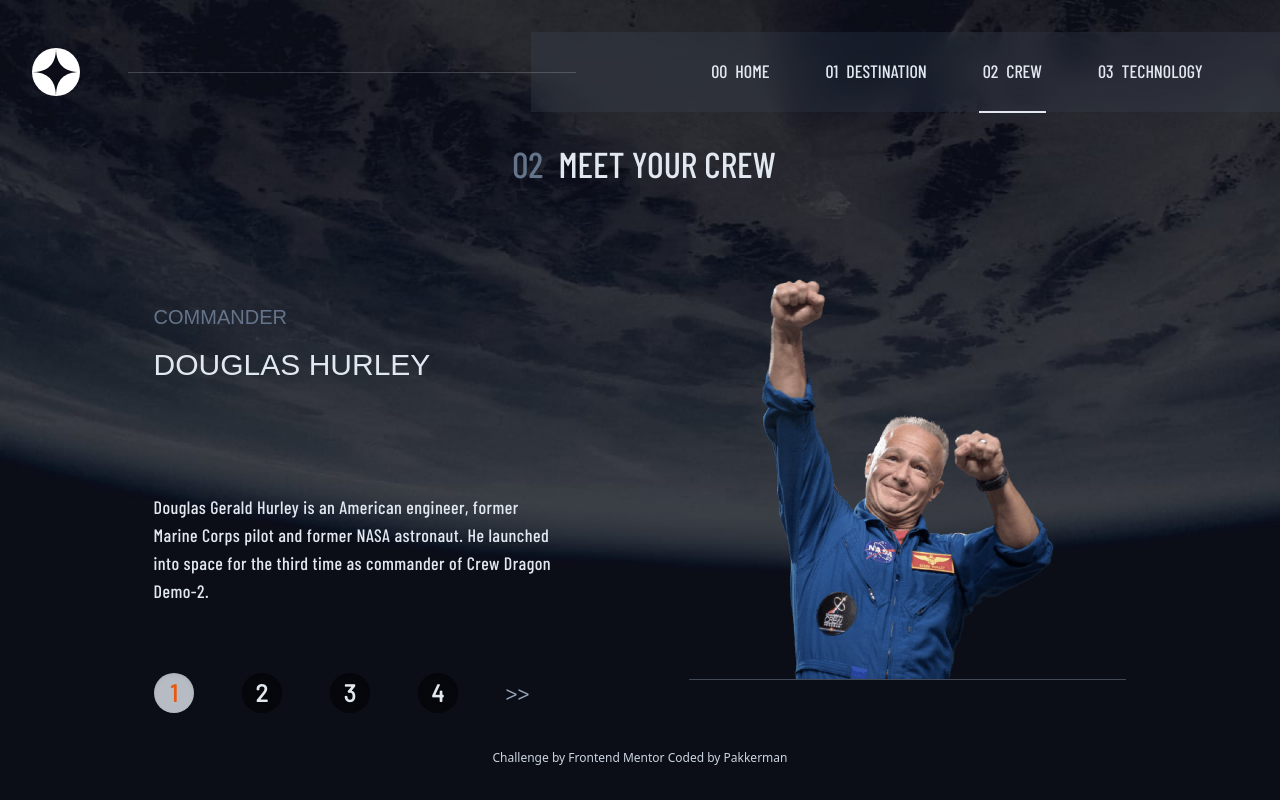
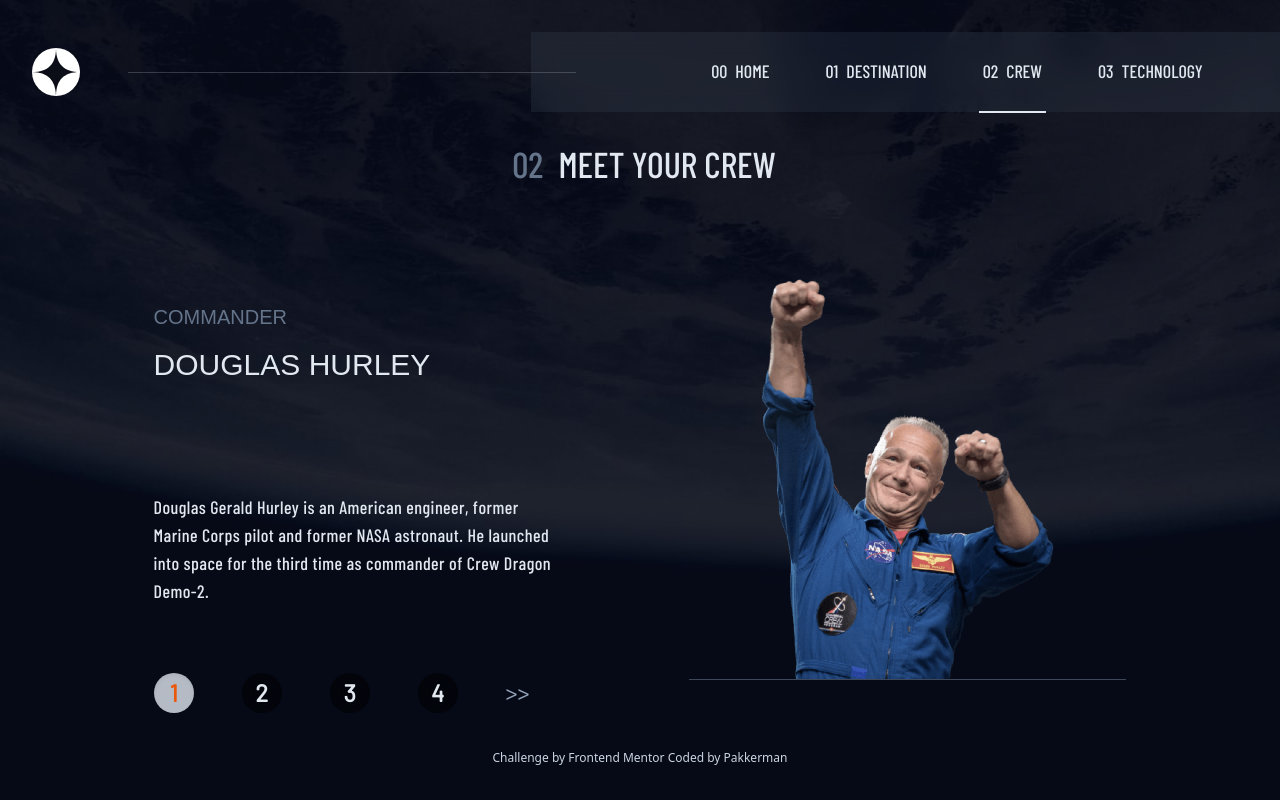
Before and after one commit to Pakkerman/space-tourism-website, a Next.js app: page /crew in a window 1280 px wide. Built offline with nearby package versions, Linux system fonts and the light colour scheme; a web font is replaced by a local one.

Commit message:
Image fade in on loaded, change image priority

```diff
--- a/src/components/BG.tsx
+++ b/src/components/BG.tsx
@@ -13,6 +13,7 @@ import crewDesktop from "../../public/assets/crew/background-crew-desktop.jpg"
 import technologyMobile from "../../public/assets/technology/background-technology-mobile.jpg"
 import technologyTablet from "../../public/assets/technology/background-technology-tablet.jpg"
 import technologyDesktop from "../../public/assets/technology/background-technology-desktop.jpg"
+import { useState } from "react"
 
 const img: Record<string, StaticImageData> = {
   homeMobile: homeMobile,
@@ -30,29 +31,45 @@ const img: Record<string, StaticImageData> = {
 }
 
 export const BG = () => {
+  const [loaded, setLoaded] = useState<boolean>(false)
   let { pathname } = useRouter()
   pathname = pathname.slice(1)
 
   if (pathname === "") return <div></div>
 
   return (
-    <div className="fixed left-0 top-0 z-[-100] bg-slate-800 ">
+    <div className="fixed left-0 top-0 z-[-100] bg-slate-950">
       <Image
-        className="h-screen w-screen object-cover object-center sm:hidden"
+        className={`h-screen w-screen object-cover object-center sm:hidden ${
+          loaded ? "opacity-100" : " animate-pulse opacity-50"
+        } transition-opacity duration-200`}
         src={img[`${pathname}Mobile`]!}
         placeholder="blur"
+        priority={true}
+        sizes="100vw"
+        onLoadingComplete={() => setLoaded(true)}
         alt="background image"
       />
       <Image
-        className="hidden h-screen w-screen object-cover sm:block lg:hidden"
+        className={`hidden h-screen w-screen object-cover sm:block lg:hidden ${
+          loaded ? "opacity-100" : " animate-pulse opacity-50"
+        } transition-opacity duration-200`}
         src={img[`${pathname}Tablet`]!}
         placeholder="blur"
+        priority={true}
+        onLoadingComplete={() => setLoaded(true)}
+        sizes="100vw"
         alt="background image"
       />
       <Image
-        className="hidden h-screen w-screen object-cover object-center lg:block"
+        className={`hidden h-screen w-screen object-cover object-center lg:block ${
+          loaded ? "opacity-100" : " animate-pulse opacity-50"
+        } transition-opacity duration-200`}
         src={img[`${pathname}Desktop`]!}
         placeholder="blur"
+        priority={true}
+        onLoadingComplete={() => setLoaded(true)}
+        sizes="100vw"
         alt="background image"
       />
     </div>
--- a/src/pages/crew.tsx
+++ b/src/pages/crew.tsx
@@ -72,6 +72,8 @@ export default function Crew() {
               src={crew[selected]?.images.png ?? ""}
               width={445}
               height={445}
+              sizes="100vw"
+              priority={true}
               alt={"crew image"}
             />
 
--- a/src/pages/destination.tsx
+++ b/src/pages/destination.tsx
@@ -56,6 +56,8 @@ export default function Destination() {
                 src={destinations[selected]?.images.png ?? ""}
                 width={445}
                 height={445}
+                sizes="100vw"
+                priority={true}
                 alt={"destination image"}
               />
             </div>
--- a/src/pages/technology.tsx
+++ b/src/pages/technology.tsx
@@ -70,11 +70,15 @@ export default function Destination() {
             <Image
               className="h-[250px] object-cover  object-center sm:hidden"
               src={imgs[selected]?.landscape ?? ""}
+              priority={true}
+              sizes="100vw"
               alt={"crew image"}
             />
             <Image
               className="hidden h-full object-cover object-left sm:block sm:max-w-[550px] sm:rounded-lg "
               src={imgs[selected]?.portrait ?? ""}
+              sizes="100vw"
+              priority={true}
               alt={"crew image"}
             />
           </div>
```
Also changed, not shown: 1 other file (tests, documents, lock files or other folders).
